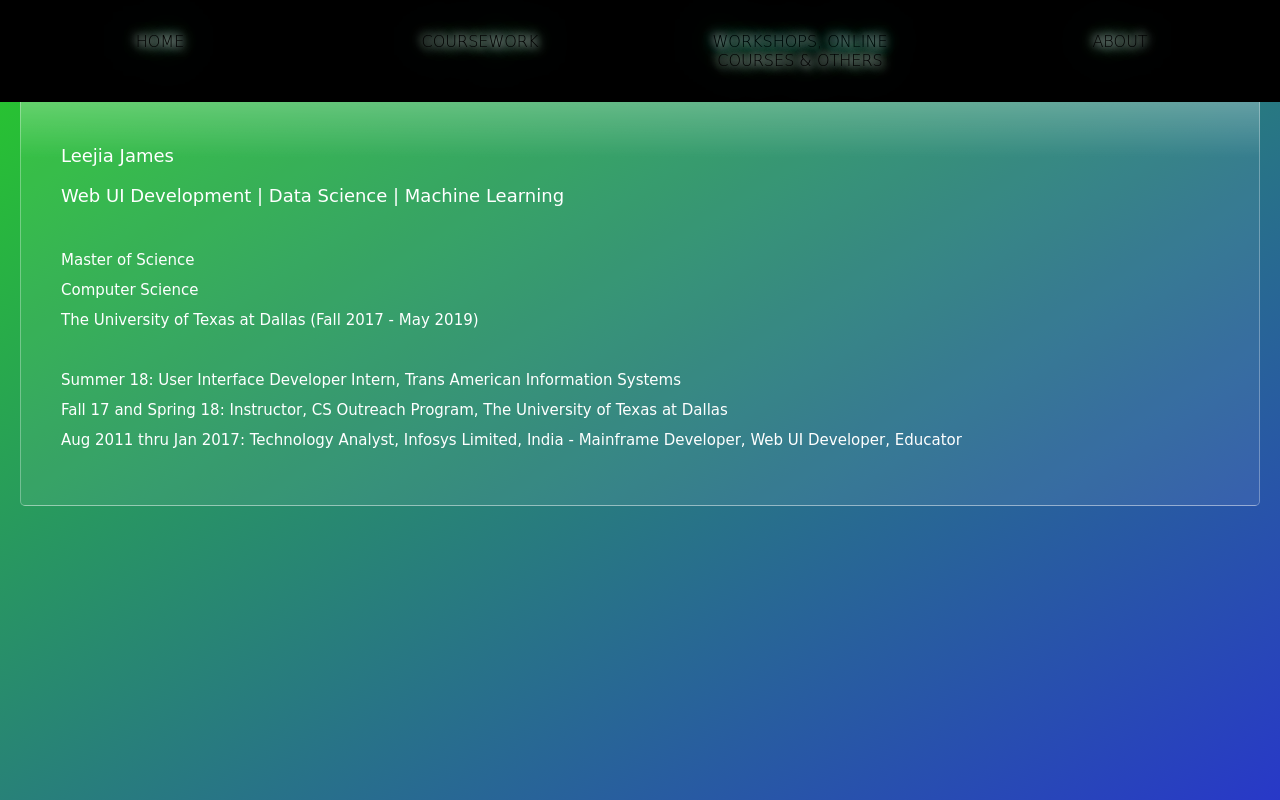
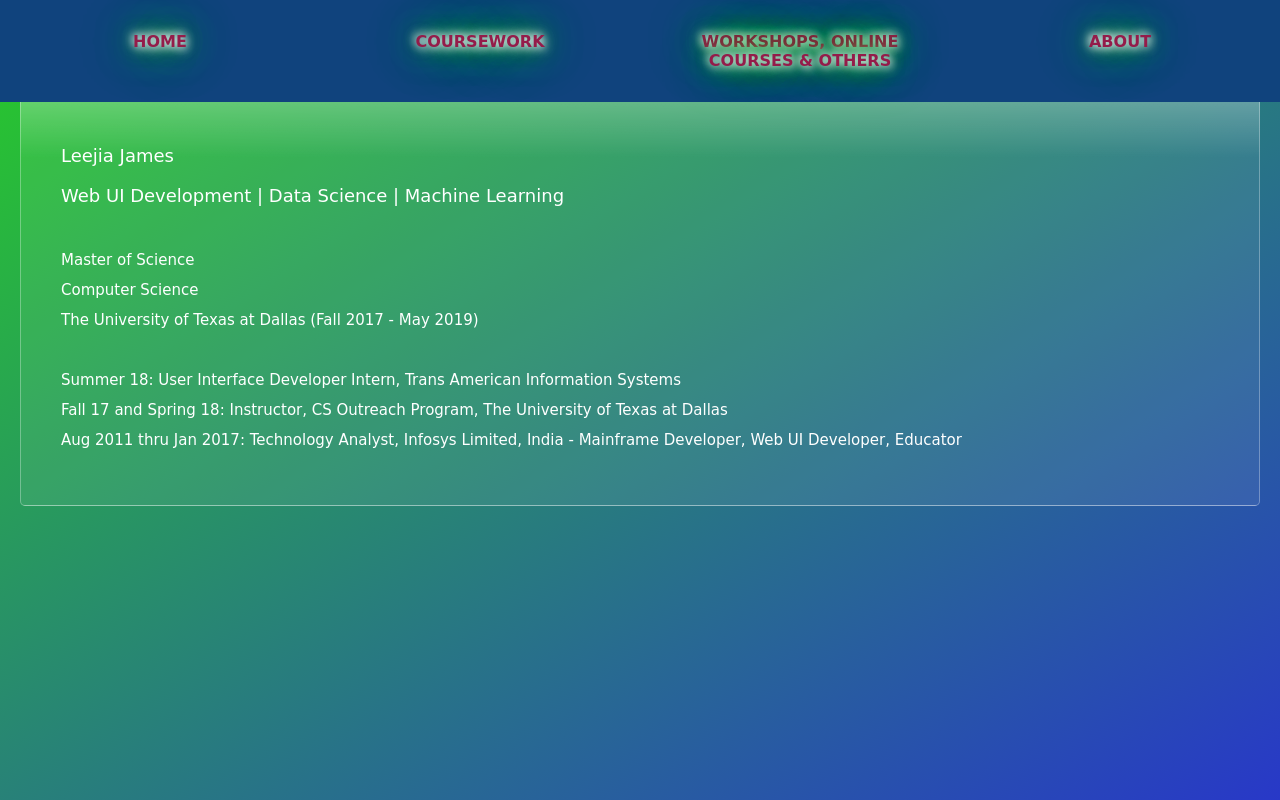
Before and after one commit to leejiaj/PersonalHomepage, an Angular app: page /home in a window 1280 px wide. Built offline with nearby package versions, Linux system fonts and the light colour scheme.

Commit message:
changes for color

```diff
--- a/src/app/app.component.scss
+++ b/src/app/app.component.scss
@@ -1,4 +1,5 @@
-$color_two: #fff;
+// $color_two: rgb(27, 177, 169);
+$color_two: rgb(255, 255, 255);
 
 .content{
     display: flex;
@@ -11,7 +12,7 @@ $color_two: #fff;
     position: fixed;
     width: 100%;
     // margin-top: 100px;
-    background-color: rgb(0, 0, 0);
+    background-color: #10437d;
     z-index: 1;
 }
 
@@ -33,8 +34,8 @@ nav {
         text-decoration: none !important;
         margin: 1em;
         display: inline-block;
-        color: rgb(0, 0, 0);
-        font-weight: 300;
+        color: rgb(148, 28, 74);
+        font-weight: 800;
         // font-family: cursive;
         font-family: 'Comic Sans MS','Chiller',Verdana;
         font-size: 16px;
@@ -49,6 +50,8 @@ nav {
     a.active {
     color: $color_two;
     }
+
+
 
   }
 
--- a/src/styles.scss
+++ b/src/styles.scss
@@ -5,7 +5,7 @@
 // $font-stack: 'Segoe UI', Tahoma, Geneva, Verdana, sans-serif;
 $font-stack: 'Comic Sans MS','Chiller',Verdana;
 $primary-color: rgb(0, 0, 0);
-$color_one: rgb(31, 230, 164);
+$color_one: #28cb28;
 $color_two: #fff;
 
 html{
@@ -14,7 +14,7 @@ html{
 
 body {
   font: 100% $font-stack !important;
-  color: white;
+  color: rgb(255, 255, 255);
   font-size: 15px !important;
   // background-color: $primary-color;
   background: linear-gradient(to bottom right, #28cb28,#2838c8);
@@ -50,7 +50,7 @@ body {
 }
 
 // .neon_box{
-//   box-shadow:   0 0 5px $color_two,
+//   box-shadow:   0 0 5px $color_one,
 //                 inset 0 0 5px $color_two,
 //                 0 0 20px $color_one,
 //                 inset 0 0 20px $color_one;
```
